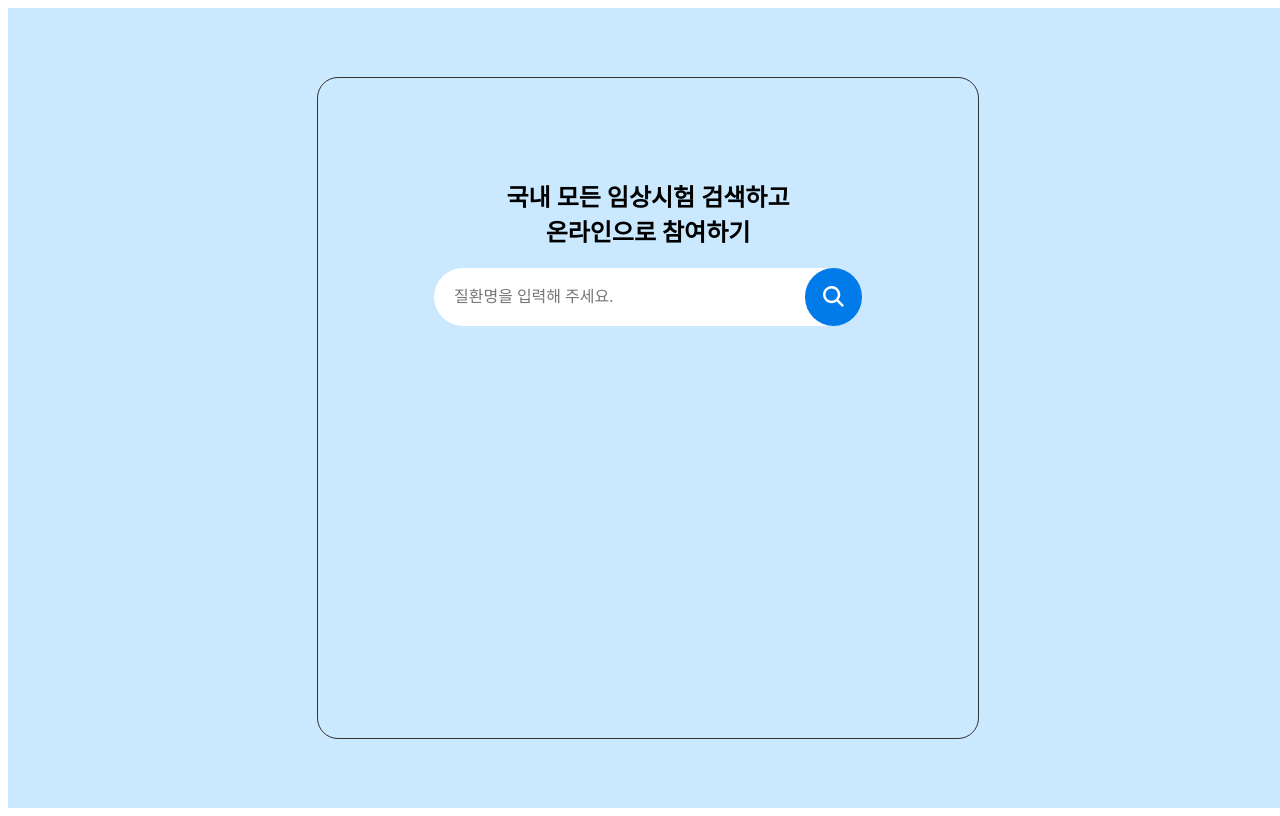
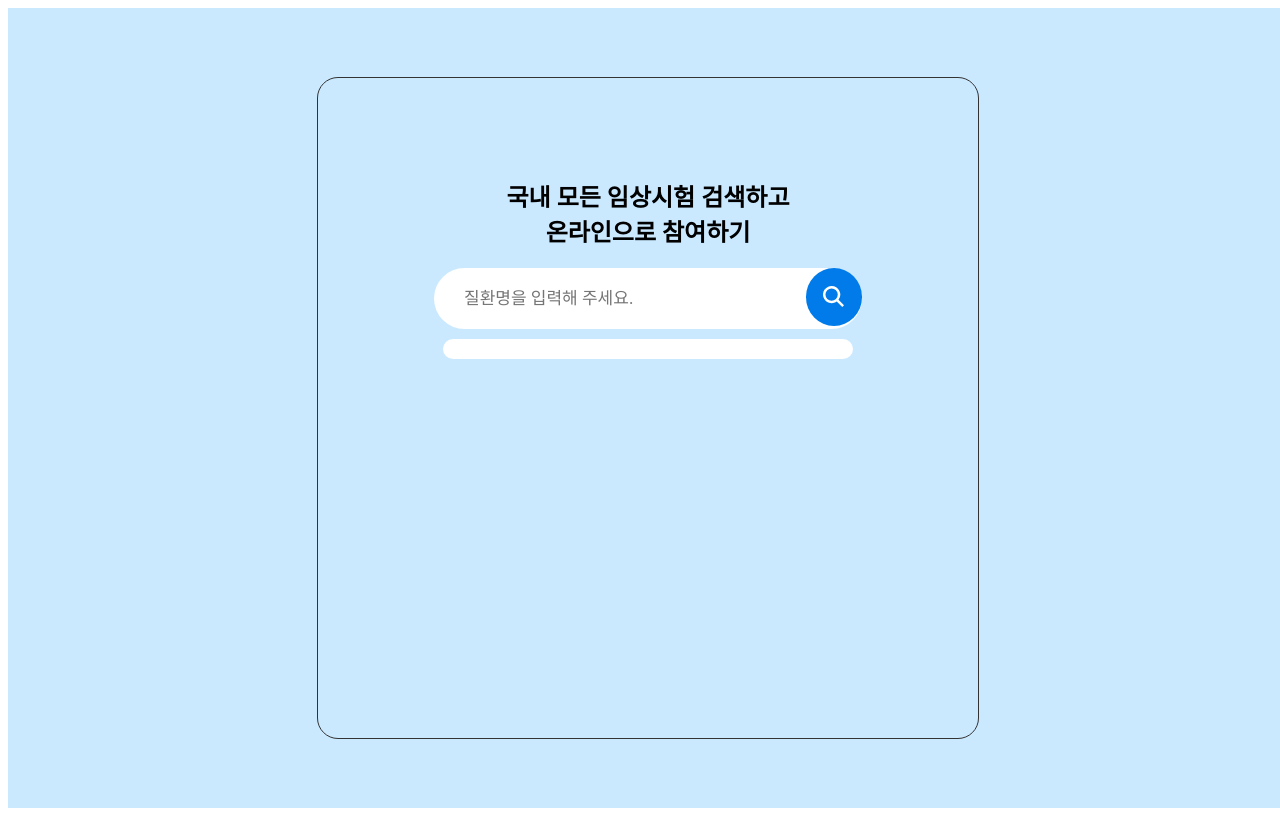
Before and after one commit to Pre-Team-10/pre-onboarding-8th-3-10, a React (Create React App) app: page / in a window 1280 px wide. Built offline with nearby package versions, Linux system fonts and the light colour scheme.

Commit message:
Feat: axios code 위치 수정

```diff
--- a/src/Apis.ts
+++ /dev/null
@@ -1,72 +0,0 @@
-import Axios, { AxiosInstance, AxiosRequestConfig } from "axios";
-
-export interface ISicks {
-  sickCd: string;
-  sickNm: string;
-}
-
-// interface ResponseTypeManager {
-//   fetchSearchedSicks: (
-//     keyword: string,
-//   ) => Promise<Array<ResponseType> | null | undefined>;
-// }
-
-const axiosConfig: AxiosRequestConfig = {
-  baseURL: `http://localhost:4000/sick`,
-};
-
-const instance: AxiosInstance = Axios.create(axiosConfig);
-
-// const Apis = async (keyword: string) => {
-//   try {
-//     const response = await client.get(`/sick?q=${keyword}`);
-
-//     console.log(response);
-//   } catch (error: any) {
-//     console.log(error);
-//   }
-// };
-
-async function getApis(param: string): Promise<ISicks[] | undefined> {
-  const keywordData = {
-    params: {
-      sickNm_like: param,
-    },
-  };
-  try {
-    const response = await instance.get(`?q=`, keywordData);
-    console.log(response.data);
-    return response.data;
-  } catch (error: any) {
-    console.log(error);
-    return [];
-  }
-}
-
-// async function Apis1(keyword: string) {
-//   await client
-//     .get(`/sick?q=${keyword}`)
-//     .then((response: any) => {
-//       console.log(response);
-//     })
-//     .catch((error: any) => {
-//       console.log(error);
-//     });
-// }
-
-// export const Apis = () => {
-//   const keyWord = "담낭";
-
-//   Axios({
-//     url: `http://localhost:4000/sick?q=${keyWord}`,
-//     header: "get",
-//   })
-//     .then(function (response) {
-//       console.log(response);
-//     })
-//     .catch(function (error) {
-//       console.log(error);
-//     });
-// };
-
-export default getApis;
--- /dev/null
+++ b/src/Axios.ts
@@ -0,0 +1,18 @@
+import Axios, { AxiosInstance, AxiosRequestConfig } from "axios";
+
+export interface ISicks {
+  sickCd: string;
+  sickNm: string;
+}
+
+// interface ResponseTypeManager {
+//   fetchSearchedSicks: (
+//     keyword: string,
+//   ) => Promise<Array<ResponseType> | null | undefined>;
+// }
+
+export const axiosConfig: AxiosRequestConfig = {
+  baseURL: `http://localhost:4000/sick`,
+};
+
+export const instance: AxiosInstance = Axios.create(axiosConfig);
--- a/src/SearchBox.tsx
+++ b/src/SearchBox.tsx
@@ -1,6 +1,6 @@
 import styled from "styled-components";
 import React, { useState, useEffect } from "react";
-import getApis from "./Apis";
+import { ISicks, instance } from "./Axios";
 
 const Container = styled.section`
   display: flex;
@@ -32,7 +32,8 @@ const SearchInputWrap = styled.form`
 const SearchInput = styled.input`
   all: unset;
   width: 350px;
-  padding: 5px 5px 5px 20px;
+  padding: 5px 5px 5px 30px;
+  font-size: 17px;
   text-align: left;
 `;
 
@@ -57,15 +58,54 @@ const SearchIconWrap = styled.div`
   align-items: center;
 `;
 
+const ListWrap = styled.ul`
+  display: flex;
+  flex-direction: column;
+  width: 350px;
+  max-height: 500px;
+  margin: 10px auto;
+  padding: 10px 30px;
+  border-radius: 11px;
+  background-color: #fff;
+  overflow-y: scroll;
+`;
+
+const List = styled.li`
+  padding: 10px 0px;
+  font-size: 17px;
+  text-decoration: none;
+  text-align: left;
+  list-style: none;
+`;
+
 function SearchBox() {
   const [searchText, setSearchText] = useState("");
+  const [sickApiData, setSickApiData] = useState<Array<ISicks>>([]);
+
+  async function getApis(param: string): Promise<ISicks[] | undefined> {
+    const keywordData = {
+      params: {
+        sickNm_like: param,
+      },
+    };
+    try {
+      const response = await instance.get(`?q=`, keywordData);
+      console.log(response.data);
+      setSickApiData(response.data);
+      return [];
+    } catch (error: any) {
+      console.log(error);
+      return [];
+    }
+  }
 
   const handleTextChange = (event: React.FormEvent<HTMLInputElement>) => {
     const {
       currentTarget: { value },
     } = event;
     setSearchText(value);
-    console.log(getApis(searchText));
+    // console.log(getApis(searchText));
+    getApis(searchText);
   };
 
   useEffect(() => {
@@ -104,6 +144,11 @@ function SearchBox() {
             </SearchIconWrap>
           </SearchInputButton>
         </SearchInputWrap>
+        <ListWrap style={{ display: sickApiData ? "flex" : "none" }}>
+          {sickApiData?.map((sickData) => {
+            return <List key={sickData.sickCd}>{sickData.sickNm}</List>;
+          })}
+        </ListWrap>
       </SearchBoxWrap>
     </Container>
   );
```
Also changed, not shown: .eslintrc.json, 1 other file (tests, documents, lock files or other folders).
